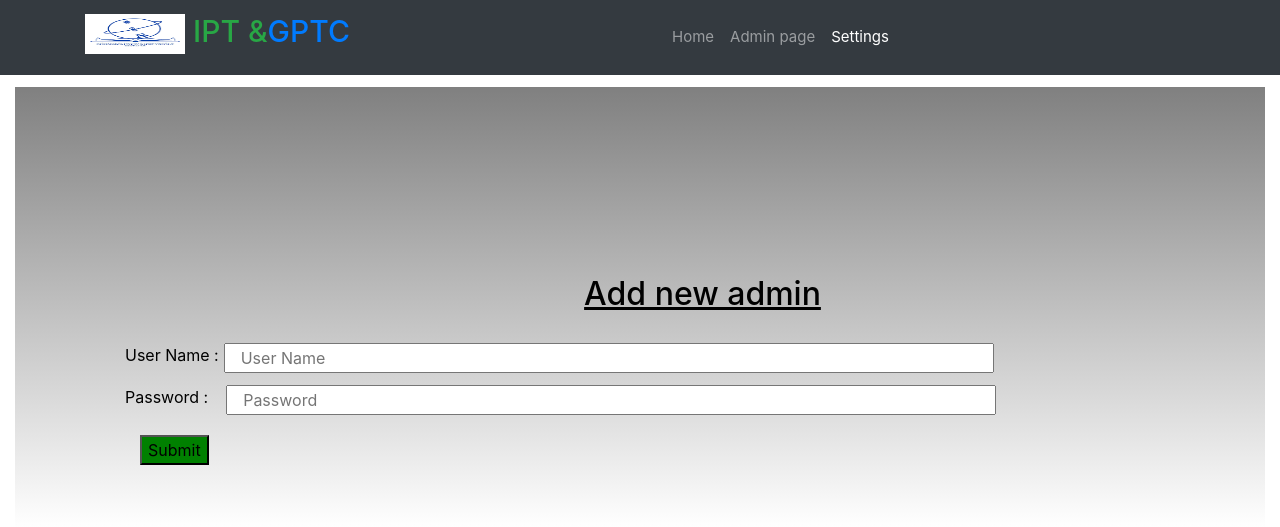
After one commit to praveeshvnr/tekerala, a Django app: page /addadmin/ in a window 1280 px wide. The commit adds this page. Shown: the top 527 px of the page. Run offline with Django 4.2, Linux system fonts and the light colour scheme; some libraries are stand-ins or nearby versions.

Commit message:
settings page splited to addadmin

```diff
--- a/first/app/views.py
+++ b/first/app/views.py
@@ -8,9 +8,9 @@ def student(request):
 def admins(request):
     return render(request,'admins.html')
 def adminpage(request):
-
+     var=new2.objects.all()
      vars=new.objects.all()
-     return render(request, 'adminpage.html',{'vars':vars})
+     return render(request, 'adminpage.html',{'vars':vars,'var':var})
 
 def studentview(request):
     return render(request,'studentview.html')
@@ -29,7 +29,8 @@ def save(request):
         vars=new(name=name,password=password,email=email,chemistry=chemistry,physics=physics,maths=maths,english=english)
         vars.save()
         vars=new.objects.all()
-        return render(request, 'adminpage.html',{'vars':vars})
+        var=new2.objects.all()
+        return render(request, 'adminpage.html',{'vars':vars,'var':var})
 
 def login(request):
 
@@ -49,8 +50,8 @@ def alog(request):
         password1=request.POST.get("password1")
         vars=new1(username=username,password1=password1)
         vars.save()
-
-        return render(request, 'settings.html')
+        vars=new1.objects.all()
+        return render(request, 'addadmin.html',{'vars':vars})
 def loginadmin(request):
     if request.method=='POST':
         if new1.objects.filter(username=request.POST['uname'], password1=request.POST['psw']).exists():
@@ -79,7 +80,8 @@ def message(request):
 def delete(request,id):
     vars1=new.objects.get(id=id)
     vars1.delete()
-    return redirect('/adminpage')
+    var=new2.objects.all()
+    return redirect('/adminpage',)
 def edit(request,id):
     vars=new.objects.get(id=id)
     return render(request,'settings.html',{'var':vars})
@@ -100,3 +102,10 @@ def update(request,id):
 def loginn(request,id):
     vars=new.objects.filter(id=id)
     return render(request, 'studentview.html',{'var':vars})
+
+def deletet(request,id):
+    vars1=new1.objects.get(id=id)
+    vars1.delete()
+    return redirect('/settings')
+def addadmin(request):
+    return render(request, 'addadmin.html')
--- a/first/first/urls.py
+++ b/first/first/urls.py
@@ -31,8 +31,10 @@ urlpatterns = [
     path('save/',views.save),
     path('message/',views.message),
     path('delete/<int:id>',views.delete),
+    path('deletet/<int:id>',views.deletet),
     path('login/',views.login),
     path('loginn/<int:id>',views.loginn),
     path('edit/<int:id>',views.edit),
+    path('addadmin/',views.addadmin),
     path('update/<int:id>',views.update),
 ]
--- /dev/null
+++ b/first/templates/addadmin.html
@@ -0,0 +1,118 @@
+
+<!DOCTYPE html>
+{% load static %}
+<html lang="en">
+<head>
+    <meta charset="UTF-8">
+    <meta http-equiv="X-UA-Compatible" content="IE=edge">
+    <meta name="viewport" content="width=device-width, initial-scale=1.0">
+    <title>Document</title>
+
+    <meta name="viewport" content="width=device-width, initial-scale=1">
+  <link rel="stylesheet" href="https://maxcdn.bootstrapcdn.com/bootstrap/4.5.2/css/bootstrap.min.css">
+  <script src="https://ajax.googleapis.com/ajax/libs/jquery/3.5.1/jquery.min.js"></script>
+  <script src="https://cdnjs.cloudflare.com/ajax/libs/popper.js/1.16.0/umd/popper.min.js"></script>
+
+  <script src="https://maxcdn.bootstrapcdn.com/bootstrap/4.5.2/js/bootstrap.min.js"></script>
+  <link rel="stylesheet" href="https://unpkg.com/swiper/swiper-bundle.min.css" />
+
+    <!-- font awesome cdn link  -->
+    <link rel="stylesheet" href="https://cdnjs.cloudflare.com/ajax/libs/font-awesome/5.15.3/css/all.min.css">
+
+</head>
+<style>
+     #page{
+         margin-top: 1%;
+
+         background-image:linear-gradient(gray,white);
+         padding-left: 10%;
+         padding-bottom: 5%;
+         height: 100%;
+         padding-top: 15%;
+
+        }
+        .a{
+          color: rgb(0, 0, 0);
+        }
+        .b{
+          margin-left: 5px;
+        }
+        .c{
+          margin-left: 18px;
+        }
+        .d{
+         margin-left: 45px;
+        }
+
+
+</style>
+<body>
+    <nav class="navbar navbar-expand-md navbar-dark bg-dark sticky-top">
+        <div class="container">
+
+            <a href="#" class="navbar-brand" >
+                <h3 class="text-success" style="font-size: 30px;"><img src="{% static 'images/iptlogo.png'%}" alt="Los Angeles" width="100px" height="40px"> IPT &<span class="text-primary">GPTC</span></h3>
+            </a>
+
+          <button class="navbar-toggler" type="button" data-toggle="collapse" data-target="#menu" aria-controls="navbarSupportedContent" aria-expanded="false" aria-label="Toggle navigation">
+              <span class="navbar-toggler-icon"></span>
+            </button>
+
+
+
+          <div class="collapse navbar-collapse" id="menu">
+              <ul class="navbar-nav mx-auto" style="font-size: 15px;" >
+                 <!-- <li class="nav-item">
+                      <a href="/index/" class="nav-link">Home</a>
+                  </li>-->
+
+                  <li class="nav-item">
+                      <a href="/index/" class="nav-link " >Home</a>
+                  </li>
+
+                 <li class="nav-item ">
+                      <a href="/adminpage/" class="nav-link " >Admin page</a>
+                  </li>
+                  <li class="nav-item">
+                    <a href="#" class="nav-link active" >Settings</a>
+                </li>
+
+              </ul>
+              <!--<button class="btn btn-primary me-2">Sign up</button>
+              <button class="btn btn-outline-primary me-2" style="margin-left: 3px;">Login</button>-->
+              </div>
+        </div>
+    </nav>
+    <div class="container-fluid">
+
+        <div id="page">
+         <h2 class="title" style="color: rgb(0, 0, 0); margin-bottom: 30px;"><center><u>Add new admin</u></center></h2>
+
+        <div class="total">
+        <form action="/alog/" name="form1" target="_self" autocomplete="on" method="post">
+            {% csrf_token %}
+          <div class="row">
+            <labe class="a">User  Name :</labe>
+            <input class="b   col-md-8 col-sm-8  col-7" type="text" name="username" placeholder="User Name" > <br>
+          </div>
+
+          <div class="row" style="margin-top: 12px;">
+            <labe class="a">Password :</labe>
+            <input class="c col-md-8 col-sm-8 col-7" type="password" name="password1" placeholder="Password"><br>
+
+          </div>
+
+
+          <!--<div class="row" style="margin-top: 8px; ">
+            <input type="submit">
+          </div>-->
+
+
+          <input type="submit" style="margin-top: 20px; background-color: green;">
+        </form>
+      </div>
+      </div>
+      </div>
+
+</body>
+</html>
--- a/first/templates/adminpage.html
+++ b/first/templates/adminpage.html
@@ -480,9 +480,9 @@
                       <a href="#" class="nav-link active" >Admin page</a>
                   </li>
 
-               <!-- <li class="nav-item">
-                    <a href="/settings/" class="nav-link">Settings</a>
-                </li>-->
+                <li class="nav-item">
+                    <a href="/addadmin/" class="nav-link">Settings</a>
+                </li>
                 <li class="nav-item">
                     <a href="#t" class="nav-link">Table</a>
                 </li>
--- a/first/templates/index.html
+++ b/first/templates/index.html
@@ -281,7 +281,7 @@
                 <input type="text" placeholder="subject" name="csub">
             </div>
             <textarea placeholder="message" name="cmessage" id="" cols="30" rows="10"></textarea>
-            <input type="submit" class="btn" value="send message">
+            <input type="submit" class="btn btn-primary" value="send message">
         </form>
 
     </div>
--- a/first/templates/settings.html
+++ b/first/templates/settings.html
@@ -508,7 +508,7 @@
                       <a href="/adminpage/" class="nav-link " >Admin page</a>
                   </li>
                   <li class="nav-item">
-                    <a href="#" class="nav-link active" >Settings</a>
+                    <a href="#" class="nav-link active" >Editing</a>
                 </li>
 
               </ul>
@@ -548,7 +548,7 @@
     <div class="container-fluid">
 
         <div id="page">
-         <h2 class="title" style="color: rgb(0, 0, 0); margin-bottom: 30px;"><center><u>Change username/password</u></center></h2>
+         <h2 class="title" style="color: rgb(0, 0, 0); margin-bottom: 30px;"><center><u>Add new admin</u></center></h2>
 
         <div class="total">
         <form action="/alog/" name="form1" target="_self" autocomplete="on" method="post">
@@ -580,6 +580,5 @@
 
 
 
-
     </body>
     </html>
```
